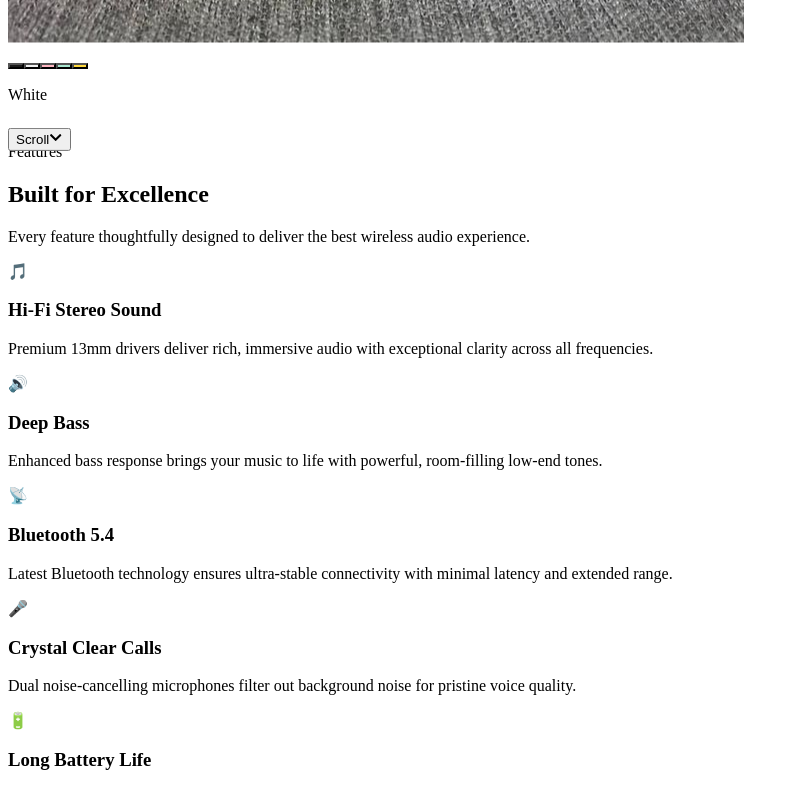
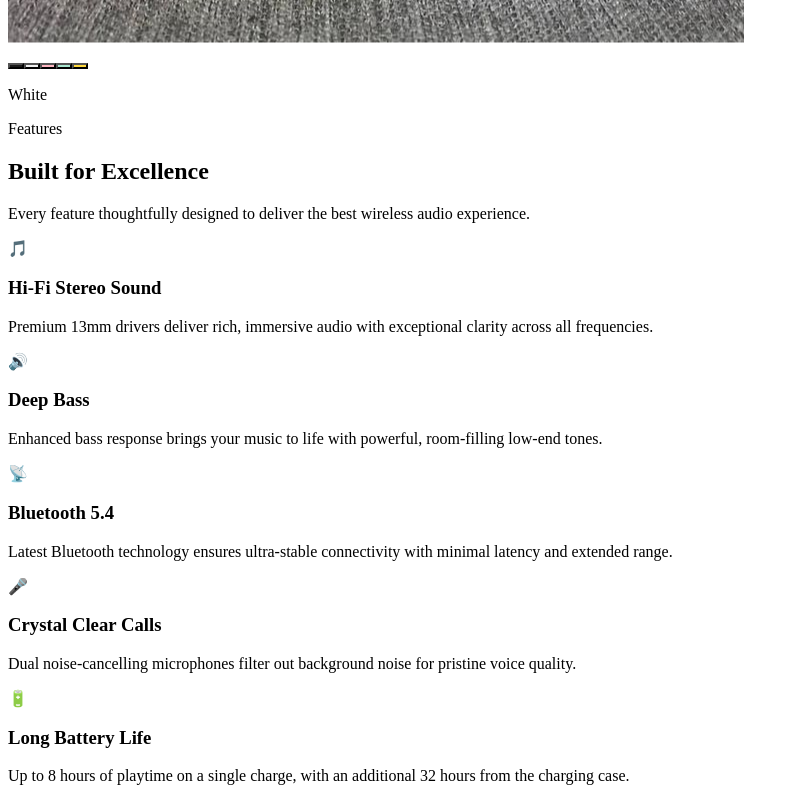
Before and after one commit to Xoski2/Wekhele7, a React (Vite) app: page / in a window 1280 px wide. Shown: the part 920-1710 px from the top of the page, without its empty margins (0-799 px from the left). Built offline with nearby package versions, Linux system fonts and the light colour scheme; the HTML template or start-up script is replaced by a standard one.

Commit message:
Remove scroll indicator from Hero and fixed Buy Now button from App

```diff
--- a/src/App.tsx
+++ b/src/App.tsx
@@ -25,16 +25,7 @@ const App = () => {
         <BackToTop />
       </LenisProvider>
 
-      <div className="fixed bottom-6 left-6 z-40 md:hidden">
-        <a
-          href="https://wa.me/+265990173974?text=Hello%20W7%20Worldwide!%20I'm%20interested%20in%20purchasing%20the%20Premium%20TWS%20AirPods%20for%20MWK%2020%2C000.%20Please%20confirm%20the%20available%20colors%20and%20delivery%20options."
-          target="_blank"
-          rel="noopener noreferrer"
-          className="flex items-center gap-2 px-5 py-3 rounded-full bg-w7-gold text-w7-dark text-sm font-semibold shadow-lg shadow-w7-gold/25"
-        >
-          Buy Now - MWK 20,000
-        </a>
-      </div>
+
     </HelmetProvider>
   )
 }
--- a/src/components/Hero.tsx
+++ b/src/components/Hero.tsx
@@ -2,7 +2,7 @@ import { useRef, useEffect } from 'react'
 import { motion, useScroll, useTransform } from 'framer-motion'
 import { useLenis } from '@/contexts/LenisContext'
 import { WHATSAPP_URL, PRICE } from '@/data'
-import { FaWhatsapp, FaChevronDown } from 'react-icons/fa'
+import { FaWhatsapp } from 'react-icons/fa'
 import { FiChevronDown } from 'react-icons/fi'
 import ColorSelector from './ColorSelector'
 
@@ -135,20 +135,7 @@ const Hero = () => {
         </div>
       </motion.div>
 
-      <motion.div
-        className="absolute bottom-8 left-1/2 -translate-x-1/2 z-10"
-        animate={{ y: [0, 8, 0] }}
-        transition={{ duration: 2, repeat: Infinity, ease: 'easeInOut' }}
-      >
-        <button
-          onClick={() => scrollTo('#features')}
-          className="flex flex-col items-center gap-2 text-w7-gray cursor-pointer"
-          aria-label="Scroll to explore"
-        >
-          <span className="text-xs tracking-[0.2em] uppercase">Scroll</span>
-          <FaChevronDown className="w-4 h-4" />
-        </button>
-      </motion.div>
+
     </section>
   )
 }
```
